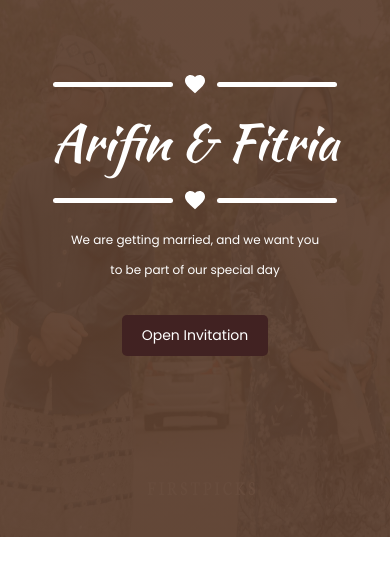
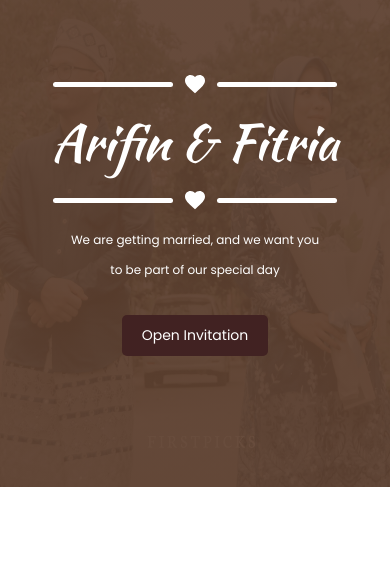
Before and after one commit to ifindev/wedding-invitation-site, a React (Create React App) app: page / in a window 390 px wide. Shown: the part 213-788 px from the top of the page. Built offline with nearby package versions, Linux system fonts and the light colour scheme; a web font is replaced by a local one.

Commit message:
Update mobile background

```diff
--- a/src/screens/FrontPageInvitation/styles.module.css
+++ b/src/screens/FrontPageInvitation/styles.module.css
@@ -51,7 +51,7 @@
     /* height: 731px; */
     background: linear-gradient(rgba(91, 61, 44, 0.92), rgba(91, 61, 44, 0.92)),
       url('../../assets/header_img_mobile.png');
-    background-size: 100vw 750px;
+    background-size: 100vw 700px;
     background-repeat: no-repeat;
   }
 
```
